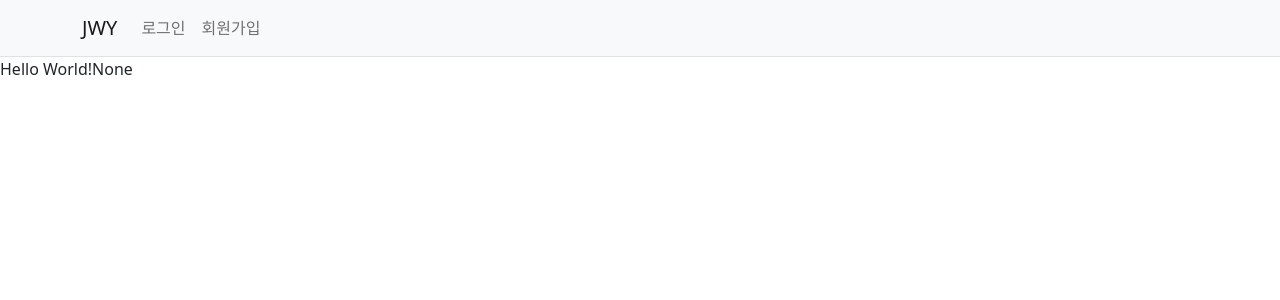
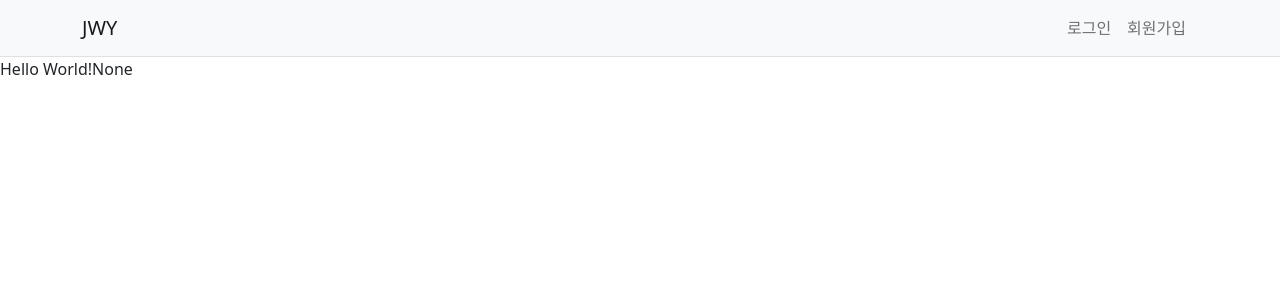
Before and after one commit to ohminseok99/Project, a Django app: page /jwy/ in a window 1280 px wide. Shown: the top 300 px of the page. Run offline with Django 4.2, Linux system fonts and the light colour scheme.

Commit message:
로그인,로그아웃 버튼 오른쪽 이동

```diff
--- a/user/templates/base.html
+++ b/user/templates/base.html
@@ -6,7 +6,6 @@
     <title>Document</title>
     <link href="https://cdn.jsdelivr.net/npm/bootstrap@5.0.0-beta1/dist/css/bootstrap.min.css" rel="stylesheet" integrity="sha384-giJF6kkoqNQ00vy+HMDP7azOuL0xtbfIcaT9wjKHr8RbDVddVHyTfAAsrekwKmP1" crossorigin="anonymous">
     <script src="https://cdn.jsdelivr.net/npm/bootstrap@5.0.0-beta1/dist/js/bootstrap.bundle.min.js" integrity="sha384-ygbV9kiqUc6oa4msXn9868pTtWMgiQaeYH7/t7LECLbyPA2x65Kgf80OJFdroafW" crossorigin="anonymous"></script>
-
 </head>
 <body>
         {% block contents %}
--- a/user/templates/index.html
+++ b/user/templates/index.html
@@ -13,7 +13,7 @@
             <span class="navbar-toggler-icon"></span>
         </button>
         <div class="collapse navbar-collapse" id="navbarSupportedContent">
-            <ul class="navbar-nav me-auto mb-2 mb-lg-0">
+            <ul class="navbar-nav ms-auto me-1 mb-2 mb-lg-0">
                 <li class="nav-item">
                     {% if email %}
                     <a class="nav-link" href="/jwy/logout">{{ email }} (로그아웃)</a>
```
Also changed, not shown: db.sqlite3.
